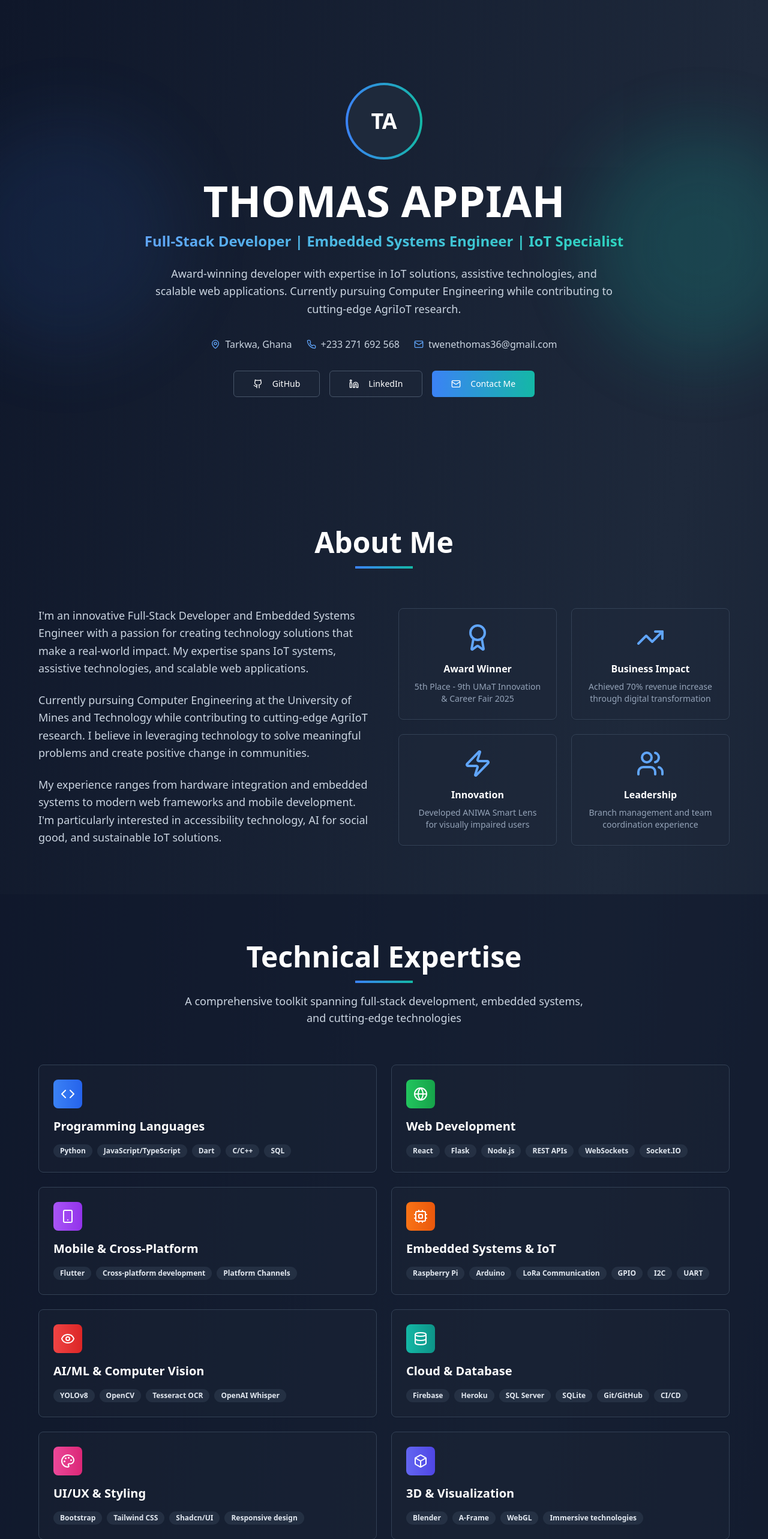
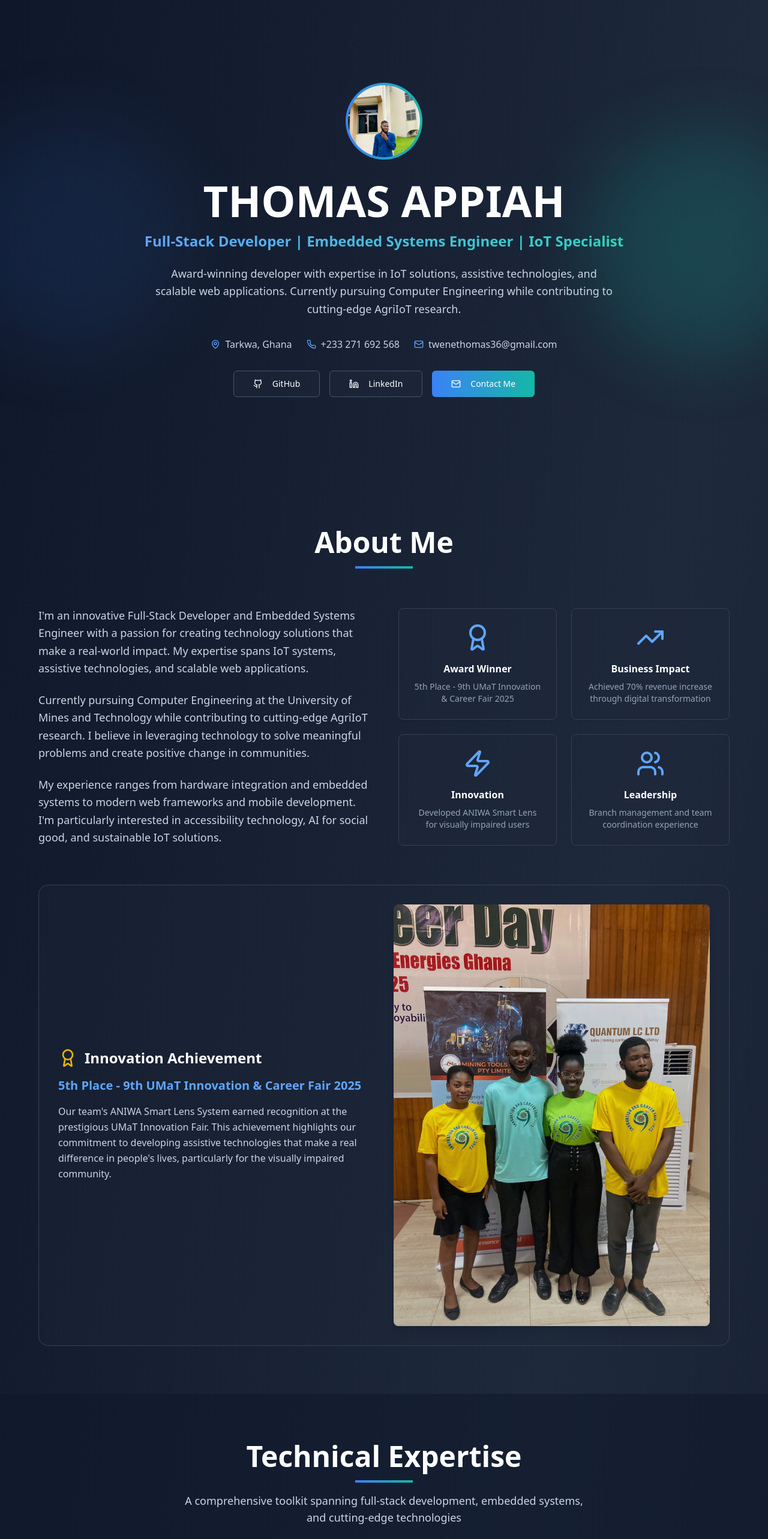
Before and after one commit to NexGen-Innovators-co/thomas-appiah-portfolio-showcase, a React (Vite) app: page / in a window 1280 px wide. Shown: the top 2566 px of the page at 60% size. Built offline with nearby package versions, Linux system fonts and the light colour scheme.

Commit message:
Add images to the hero section
Added the user's images to the hero section, including the team photo and individual portraits.

```diff
--- a/src/components/About.tsx
+++ b/src/components/About.tsx
@@ -36,7 +36,7 @@ const About = () => {
           <div className="w-24 h-1 bg-gradient-to-r from-blue-500 to-teal-500 mx-auto"></div>
         </div>
 
-        <div className="grid md:grid-cols-2 gap-12 items-center">
+        <div className="grid md:grid-cols-2 gap-12 items-center mb-16">
           <div>
             <p className="text-lg text-slate-300 leading-relaxed mb-6">
               I'm an innovative Full-Stack Developer and Embedded Systems Engineer with a passion for creating
@@ -69,6 +69,34 @@ const About = () => {
             ))}
           </div>
         </div>
+
+        {/* Award Achievement Section */}
+        <div className="bg-slate-800/30 rounded-2xl p-8 border border-slate-700">
+          <div className="grid md:grid-cols-2 gap-8 items-center">
+            <div>
+              <div className="flex items-center gap-3 mb-4">
+                <Award className="w-8 h-8 text-yellow-500" />
+                <h3 className="text-2xl font-bold text-white">Innovation Achievement</h3>
+              </div>
+              <h4 className="text-xl text-blue-400 font-semibold mb-4">
+                5th Place - 9th UMaT Innovation & Career Fair 2025
+              </h4>
+              <p className="text-slate-300 leading-relaxed">
+                Our team's ANIWA Smart Lens System earned recognition at the prestigious UMaT Innovation Fair.
+                This achievement highlights our commitment to developing assistive technologies that make a real
+                difference in people's lives, particularly for the visually impaired community.
+              </p>
+            </div>
+            <div className="relative">
+              <img
+                src="/lovable-uploads/c76743b2-105e-4c74-bdfa-108418083af0.png"
+                alt="Thomas Appiah and team at UMaT Innovation & Career Fair 2025"
+                className="rounded-lg shadow-lg w-full h-auto"
+              />
+              <div className="absolute inset-0 bg-gradient-to-t from-slate-900/20 to-transparent rounded-lg"></div>
+            </div>
+          </div>
+        </div>
       </div>
     </section>
   );
--- a/src/components/Hero.tsx
+++ b/src/components/Hero.tsx
@@ -13,11 +13,13 @@ const Hero = () => {
       <div className="absolute bottom-1/4 -right-20 w-96 h-96 bg-teal-500/20 rounded-full blur-3xl animate-pulse delay-1000" />
 
       <div className="max-w-4xl mx-auto text-center relative z-10">
-        {/* Profile Image Placeholder */}
+        {/* Profile Image */}
         <div className="w-32 h-32 mx-auto mb-8 rounded-full bg-gradient-to-r from-blue-500 to-teal-500 p-1">
-          <div className="w-full h-full rounded-full bg-slate-800 flex items-center justify-center text-4xl font-bold text-white">
-            TA
-          </div>
+          <img
+            src="/lovable-uploads/a7595d25-6ef0-4f1c-9b04-7d9074c12441.png"
+            alt="Thomas Appiah - Full-Stack Developer"
+            className="w-full h-full rounded-full object-cover"
+          />
         </div>
 
         <h1 className="text-5xl md:text-7xl font-bold text-white mb-4 animate-fade-in">
```
Also changed, not shown: public/lovable-uploads/a7595d25-6ef0-4f1c-9b04-7d9074c12441.png (added), public/lovable-uploads/c76743b2-105e-4c74-bdfa-108418083af0.png (added).
